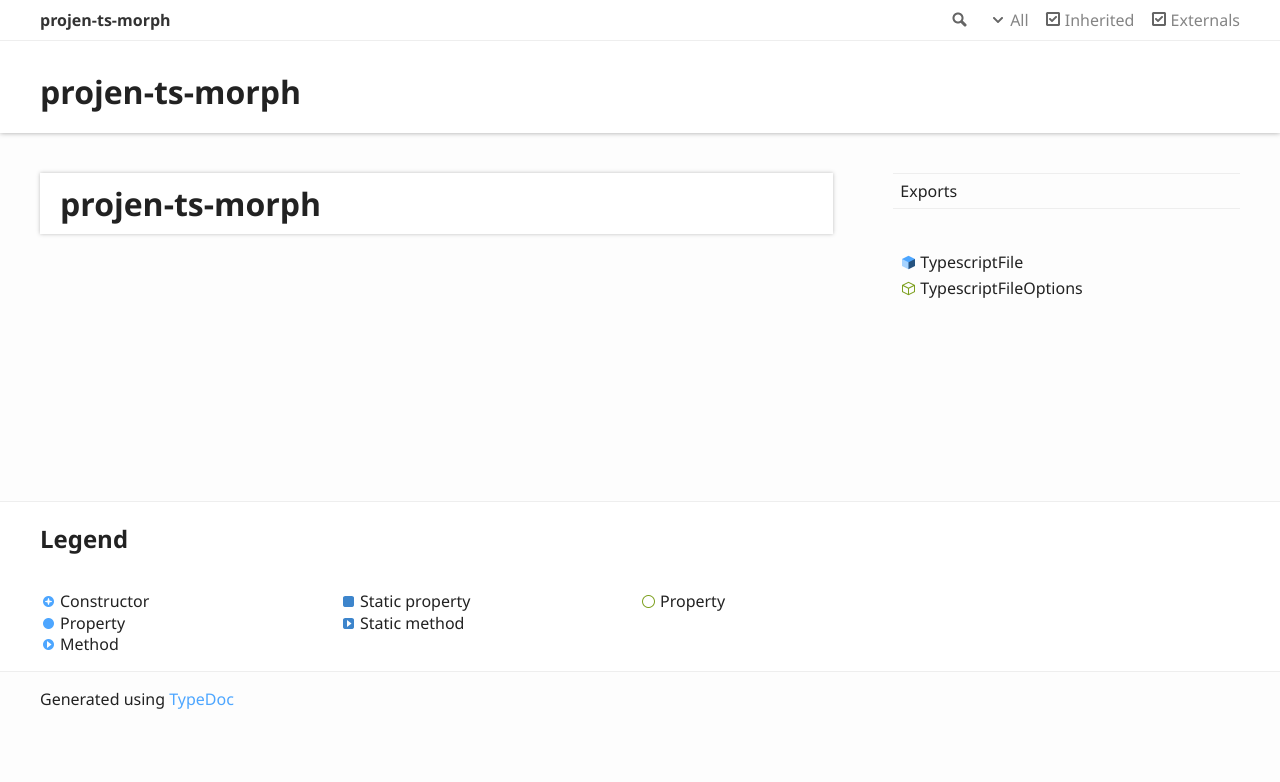
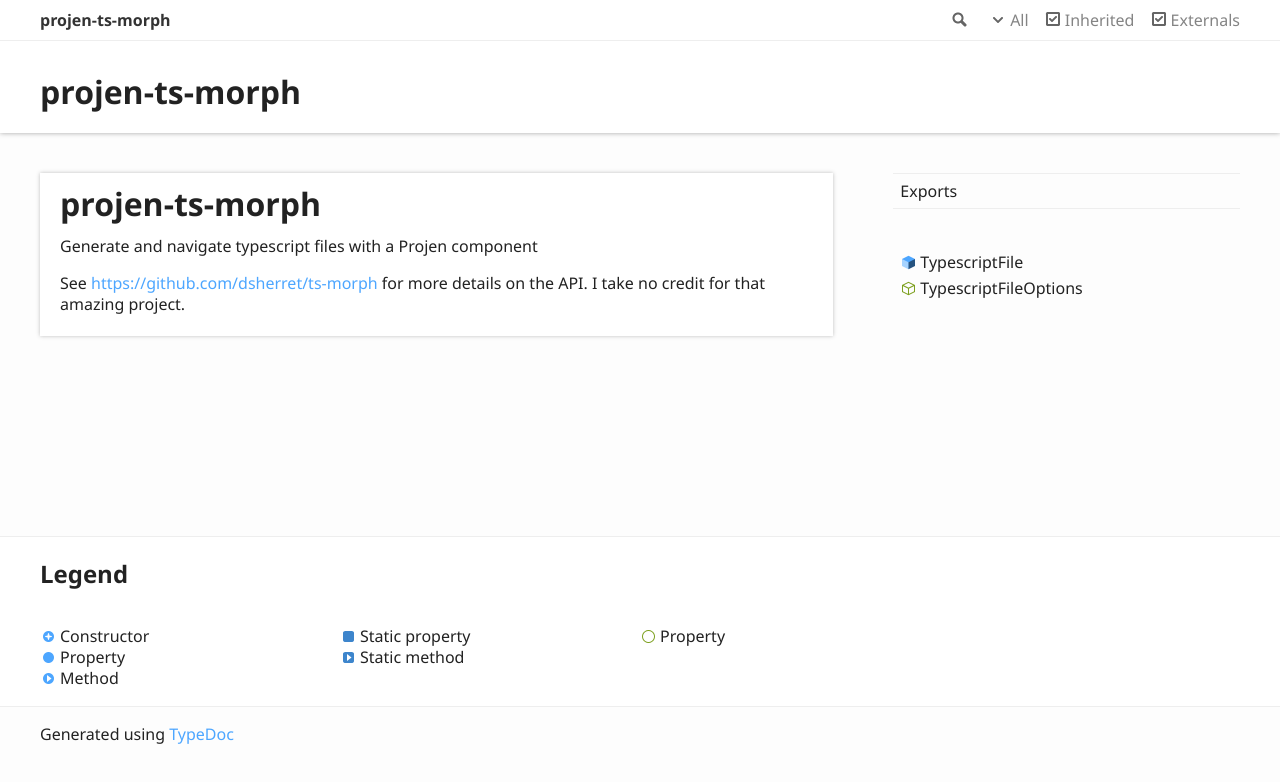
Before and after one commit to MarkMcCulloh/projen-ts-morph, a website: page docs/index.html in a window 1280 px wide. Drawn offline with Linux system fonts and the light colour scheme.

Commit message:
fix docgen

```diff
--- a/docs/index.html
+++ b/docs/index.html
@@ -65,6 +65,8 @@
 				<a href="#projen-ts-morph" id="projen-ts-morph" style="color: inherit; text-decoration: none;">
 					<h1>projen-ts-morph</h1>
 				</a>
+				<p>Generate and navigate typescript files with a Projen component</p>
+				<p>See <a href="https://github.com/dsherret/ts-morph">https://github.com/dsherret/ts-morph</a> for more details on the API. I take no credit for that amazing project.</p>
 			</div>
 		</div>
 		<div class="col-4 col-menu menu-sticky-wrap menu-highlight">
```
Also changed, not shown: .projen/tasks.json, .projenrc.ts, README.md.
